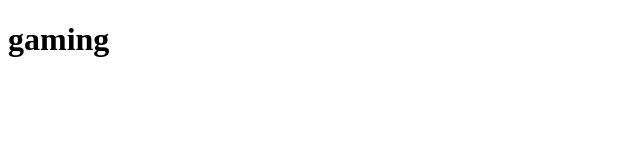
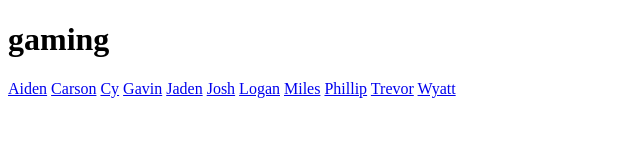
Before and after one commit to world3dvr/world3dvr.github.io, a plain HTML site: page index.html in a window 1280 px wide. Shown: the whole page, without its empty margins (0-640 px from the left). Drawn offline with Linux system fonts and the light colour scheme.

Commit message:
added links

```diff
--- a/index.html
+++ b/index.html
@@ -2,5 +2,17 @@
 <html>
 <body>
 <h1> gaming </h1>
+<a href="./Aiden/index.html">Aiden</a>
+<a href="./Carson/index.html">Carson</a>
+<a href="./Cy/index.html">Cy</a>
+<a href="./Gavin/index.html">Gavin</a>
+<a href="./Jaden/index.html">Jaden</a>
+<a href="./Josh/index.html">Josh</a>
+<a href="./Logan/index.html">Logan</a>
+<a href="./Miles/index.html">Miles</a>
+<a href="./Phillip/index.html">Phillip</a>
+<a href="./Trevor/index.html">Trevor</a>
+<a href="./Wyatt/index.html">Wyatt</a>
+
 </body>
 </html>
```
